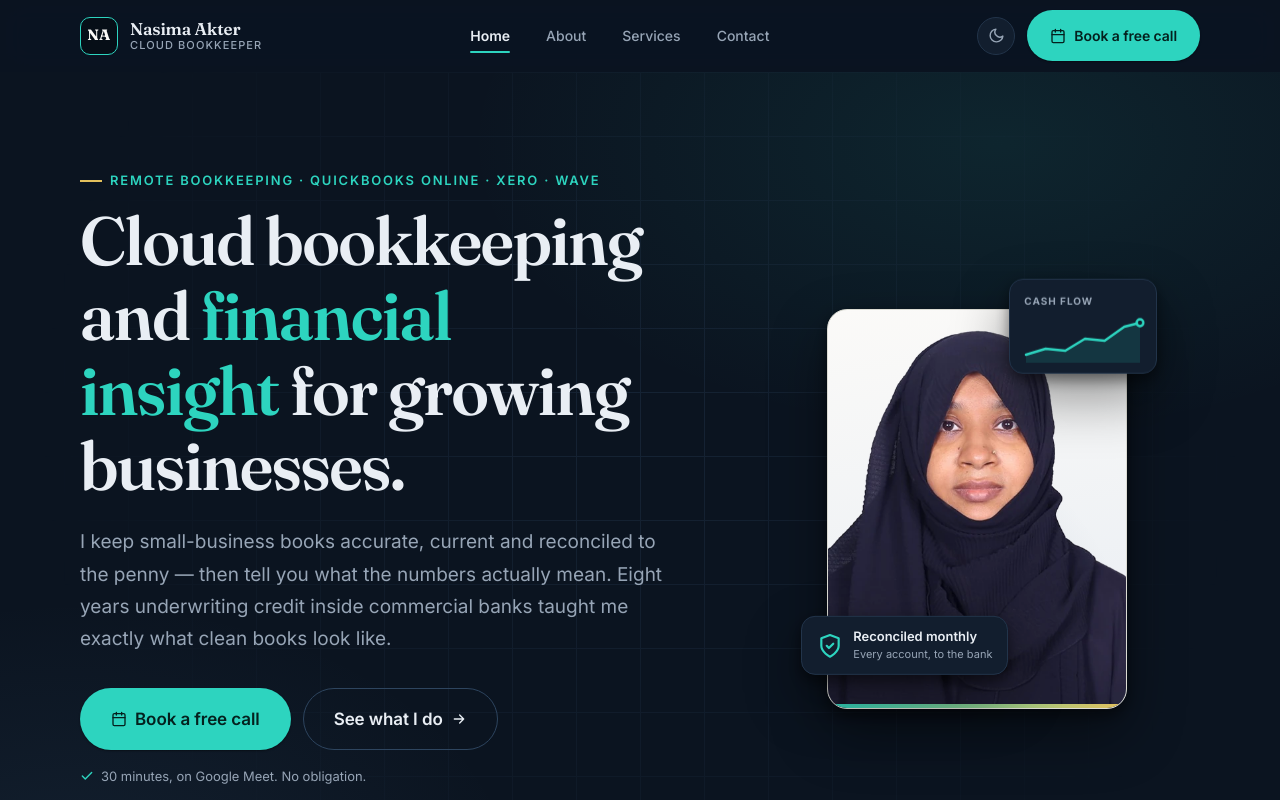
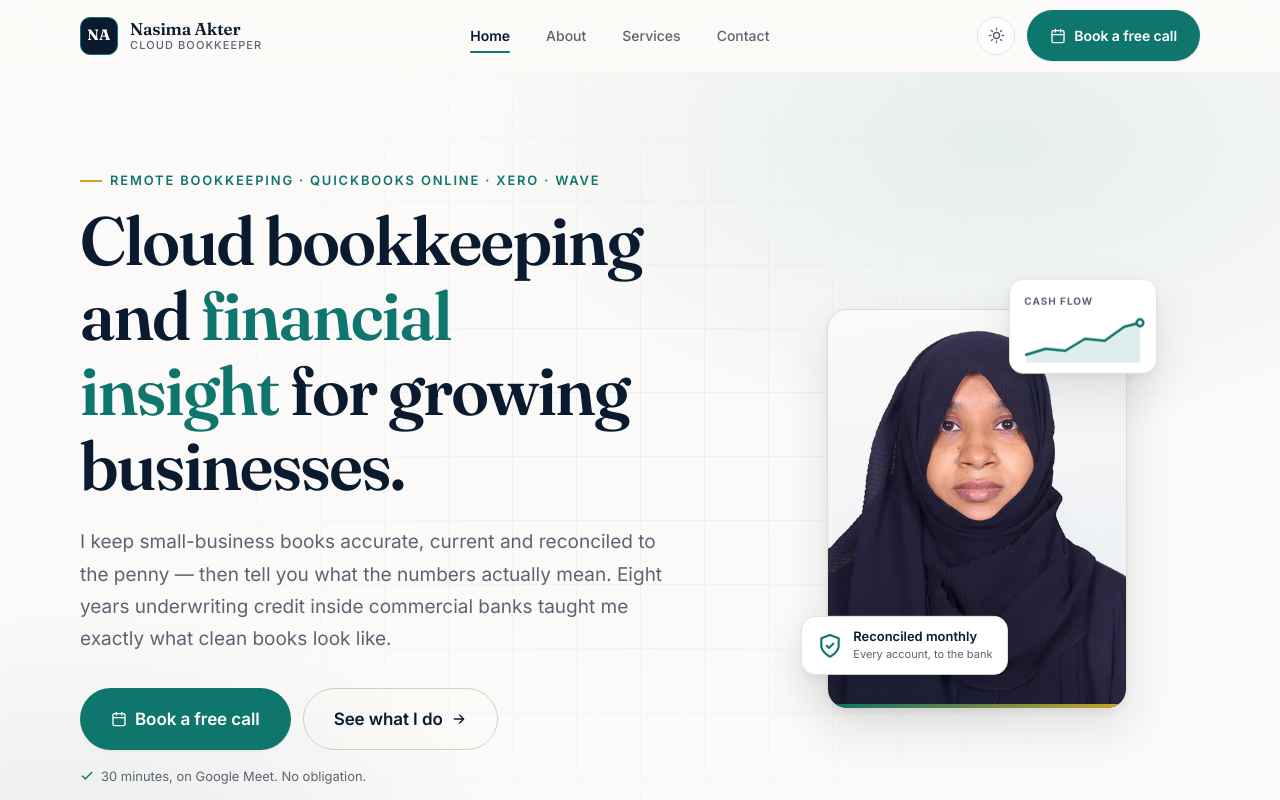
Before and after one commit to PannaNasima/PannaNasima.github.io, a plain HTML site: page index.html in a window 1280 px wide. Shown: the top 800 px of the page. Drawn offline with Linux system fonts and the dark colour scheme.

Commit message:
fix: make theme switching independent of OS preference

```diff
--- a/assets/css/components.css
+++ b/assets/css/components.css
@@ -134,10 +134,6 @@
 .theme-toggle .icon-moon { display: none; }
 :root[data-theme='dark'] .theme-toggle .icon-sun { display: none; }
 :root[data-theme='dark'] .theme-toggle .icon-moon { display: block; }
-@media (prefers-color-scheme: dark) {
-  :root:not([data-theme='light']) .theme-toggle .icon-sun { display: none; }
-  :root:not([data-theme='light']) .theme-toggle .icon-moon { display: block; }
-}
 
 /* ---- mobile menu button ------------------------------------------------- */
 .menu-btn {
@@ -455,9 +451,6 @@
   min-height: 1em;
 }
 :root[data-theme='dark'] .field__error { color: #FF8B7B; }
-@media (prefers-color-scheme: dark) {
-  :root:not([data-theme='light']) .field__error { color: #FF8B7B; }
-}
 
 .field.has-error input,
 .field.has-error select,
--- a/assets/css/tokens.css
+++ b/assets/css/tokens.css
@@ -90,48 +90,13 @@
 }
 
 /* ==========================================================================
-   Dark theme
-   Defined twice with identical values: once for "system prefers dark and the
-   user has not explicitly chosen light", once for an explicit dark choice.
-   That way the header toggle wins in both directions.
+   Dark theme — OPT-IN ONLY
+   Light is the default for every visitor regardless of their OS setting.
+   Dark applies only when the header toggle sets data-theme="dark", which is
+   then remembered in localStorage. There is deliberately no
+   `prefers-color-scheme` rule here: adding one would let the OS override the
+   intended default. See main.js and the inline <head> script.
    ========================================================================== */
-
-@media (prefers-color-scheme: dark) {
-  :root:not([data-theme='light']) {
-    --paper:       #0B1420;
-    --surface:     #121E2E;
-    --surface-2:   #162436;
-    --surface-3:   #1D2E44;
-    --ink:         #E9EEF4;
-    --ink-2:       #C7D6E6;
-    --muted:       #97A5B6;   /* 6.4:1 on --paper */
-    --line:        #22344A;
-    --line-strong: #2E455F;
-
-    --navy:        #6FA8DC;
-    --navy-soft:   #8FC0E8;
-    --accent:      #2DD4BF;   /* light fill, dark text — 9.1:1 */
-    --accent-hover:#5EEAD4;
-    --accent-tint: #10312F;
-    --accent-ink:  #04211E;
-    --gold:        #E3C05C;
-    --gold-ink:    #E3C05C;
-    --gold-tint:   #2B2412;
-
-    --band:        #060E17;
-    --band-2:      #0F2942;
-    --band-ink:    #EAF0F6;
-    --band-muted:  #9DB2C7;
-    --band-line:   #1E3A57;
-
-    --shadow-sm: 0 1px 2px rgba(0, 0, 0, .40);
-    --shadow-md: 0 2px 6px rgba(0, 0, 0, .42), 0 10px 24px rgba(0, 0, 0, .34);
-    --shadow-lg: 0 6px 14px rgba(0, 0, 0, .46), 0 24px 56px rgba(0, 0, 0, .42);
-    --ring: 0 0 0 3px rgba(45, 212, 191, .38);
-
-    color-scheme: dark;
-  }
-}
 
 :root[data-theme='dark'] {
   --paper:       #0B1420;
--- a/assets/js/main.js
+++ b/assets/js/main.js
@@ -12,35 +12,37 @@
   root.classList.remove('no-js');
 
   /* ---- theme toggle ----------------------------------------------------
-     The stored preference is applied by an inline script in <head> before
-     first paint; this only wires up the button. */
+     LIGHT IS THE DEFAULT for everyone, whatever their OS is set to. Dark is
+     opt-in via this button and is then remembered in localStorage. The saved
+     choice is applied by an inline <head> script before first paint; this
+     only wires up the button. Deliberately no prefers-color-scheme check —
+     reading the OS here would defeat the light default. */
   var toggle = document.querySelector('[data-theme-toggle]');
+
+  var isDark = function () {
+    return root.getAttribute('data-theme') === 'dark';
+  };
+
+  // Keep the browser-UI colour in step with the active theme.
+  var paintMeta = function () {
+    var meta = document.querySelector('meta[name="theme-color"]');
+    if (meta) meta.setAttribute('content', isDark() ? '#0B1420' : '#FBFAF8');
+  };
+
   if (toggle) {
     var sync = function () {
-      var explicit = root.getAttribute('data-theme');
-      var dark = explicit
-        ? explicit === 'dark'
-        : window.matchMedia('(prefers-color-scheme: dark)').matches;
+      var dark = isDark();
       toggle.setAttribute('aria-pressed', String(dark));
       toggle.setAttribute('aria-label', dark ? 'Switch to light theme' : 'Switch to dark theme');
+      paintMeta();
     };
 
     toggle.addEventListener('click', function () {
-      var explicit = root.getAttribute('data-theme');
-      var dark = explicit
-        ? explicit === 'dark'
-        : window.matchMedia('(prefers-color-scheme: dark)').matches;
-      var next = dark ? 'light' : 'dark';
+      var next = isDark() ? 'light' : 'dark';
       root.setAttribute('data-theme', next);
       try { localStorage.setItem('theme', next); } catch (e) {}
       sync();
     });
-
-    // follow the OS while the user has expressed no explicit choice
-    var mq = window.matchMedia('(prefers-color-scheme: dark)');
-    var onMq = function () { if (!root.getAttribute('data-theme')) sync(); };
-    if (mq.addEventListener) mq.addEventListener('change', onMq);
-    else if (mq.addListener) mq.addListener(onMq);
 
     sync();
   }
--- a/index.html
+++ b/index.html
@@ -20,8 +20,7 @@
 <meta name="twitter:title" content="Nasima Akter — Cloud Bookkeeper for Small Businesses">
 <meta name="twitter:description" content="Accurate monthly books, reconciled to the bank, read with a lender's eye.">
 <meta name="twitter:image" content="https://pannanasima.github.io/assets/img/og-image.jpg">
-<meta name="theme-color" content="#FBFAF8" media="(prefers-color-scheme: light)">
-<meta name="theme-color" content="#0B1420" media="(prefers-color-scheme: dark)">
+<meta name="theme-color" content="#FBFAF8">
 
 <link rel="icon" href="assets/favicon/favicon.ico" sizes="any">
 <link rel="icon" type="image/png" sizes="32x32" href="assets/favicon/icon-32.png">
```
Also changed, not shown: 404.html (+1 -2 lines), about.html (+1 -2 lines), contact.html (+1 -2 lines), services.html (+1 -2 lines), 1 other file.
